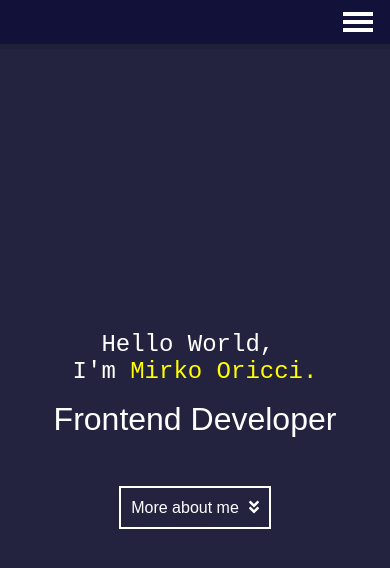
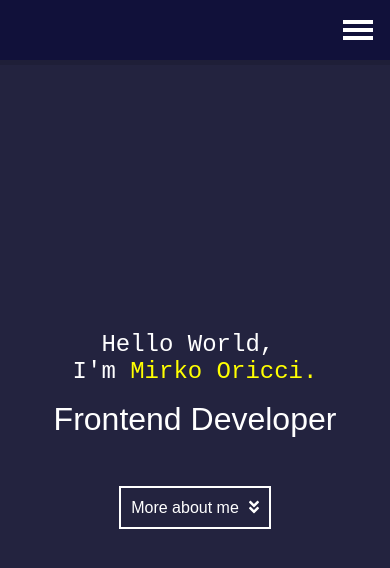
Before and after one commit to Techoplite/portfolio, a React (Create React App) app: page / in a window 390 px wide. Shown: the top 568 px of the page. Built offline with nearby package versions, Linux system fonts and the light colour scheme.

Commit message:
Fix hamburger y margin

```diff
--- a/src/sass/main.scss
+++ b/src/sass/main.scss
@@ -99,7 +99,7 @@ pre {
 
 .hamburger {
   width: fit-content;
-  margin: 0.5rem 0.8rem;
+  margin: 1rem 0.8rem;
 }
 
 .hamburger-wrapper {
```
